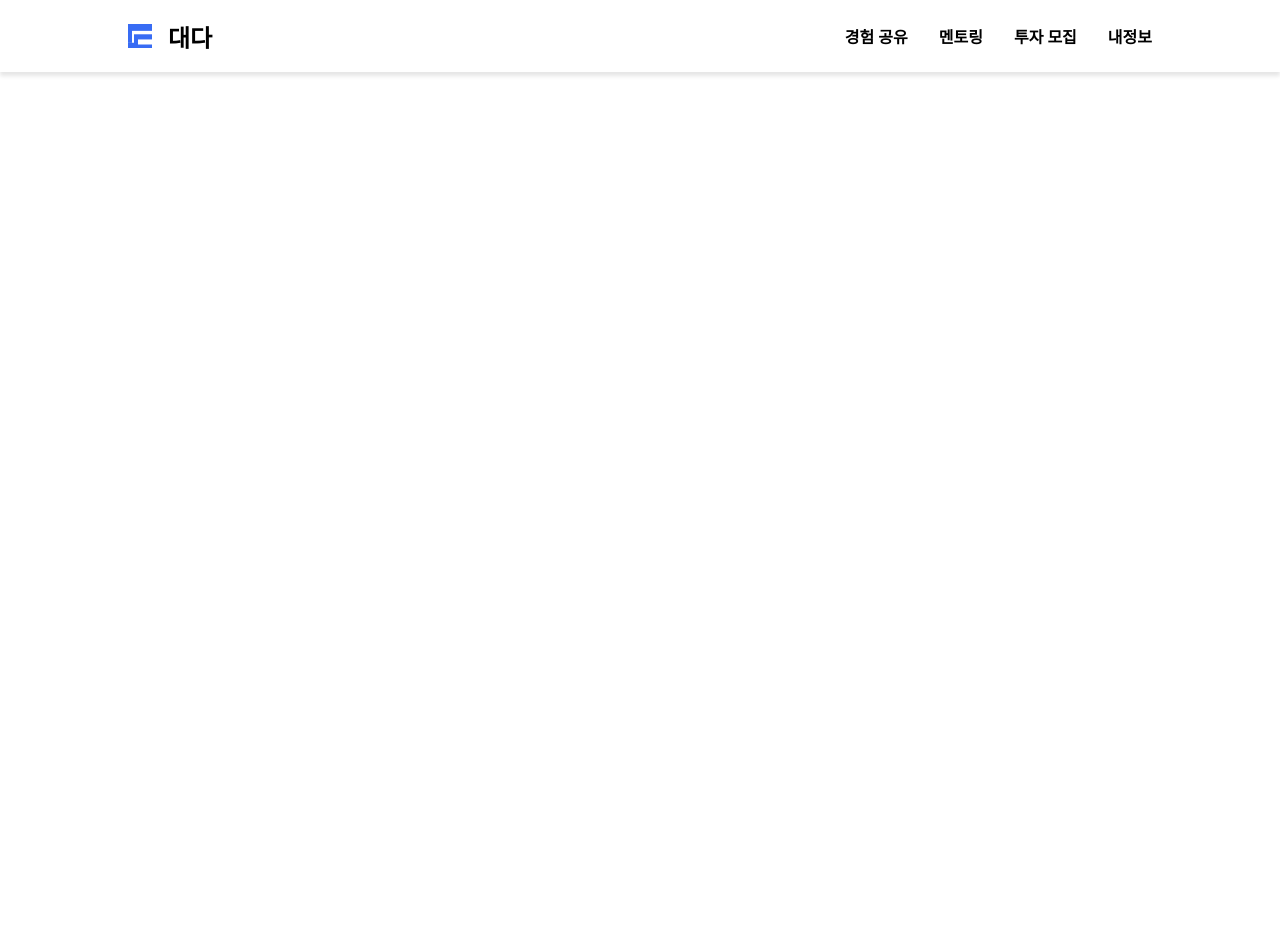
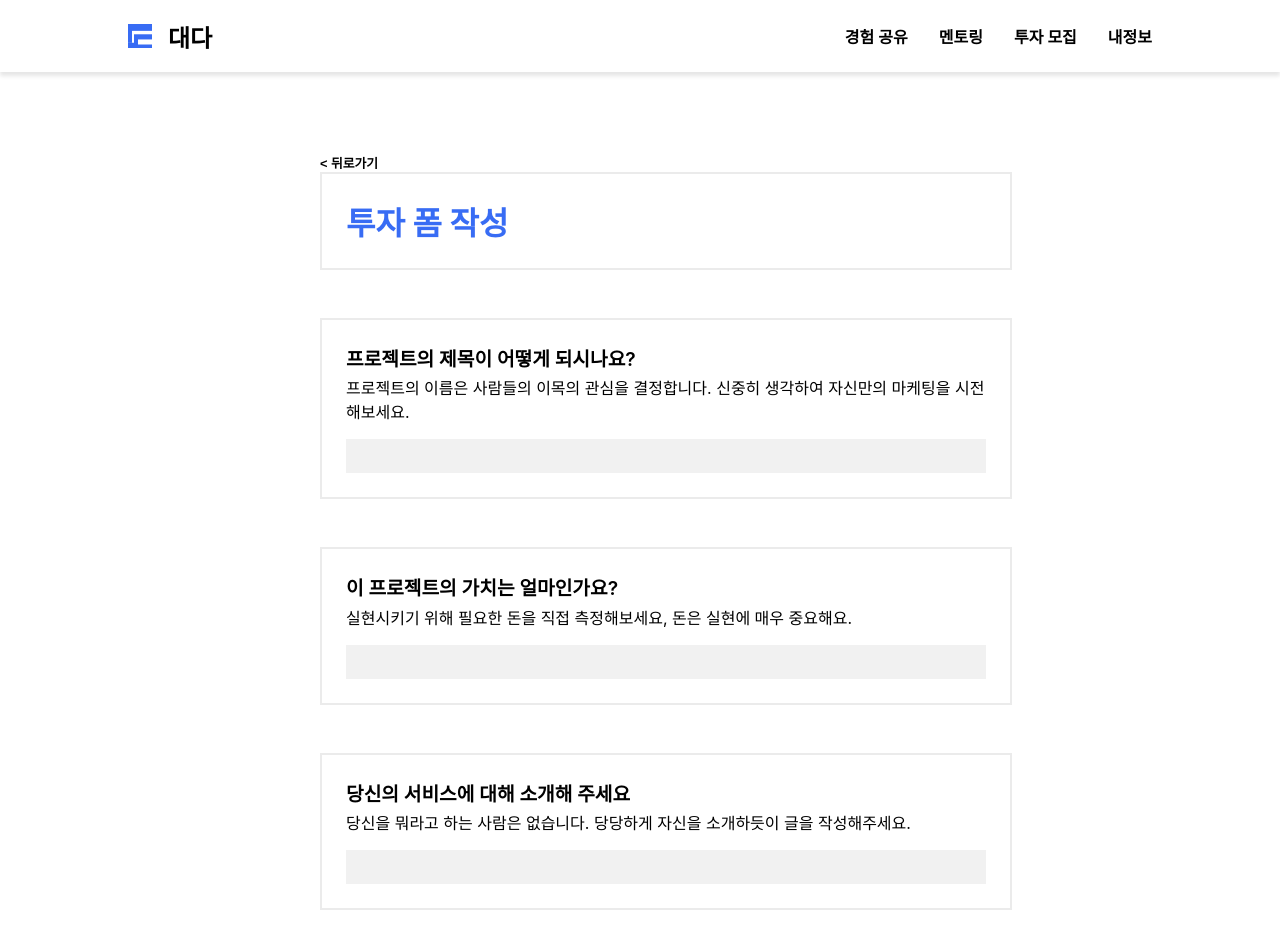
Before and after one commit to khj1030/CO1project, a React (Create React App) app in the folder frontend/: page /createinvest in a window 1280 px wide. Shown: the top 952 px of the page. Before the commit the page ends 800 px from the top, so only its background shows below. Built offline with nearby package versions, Linux system fonts and the light colour scheme.

Commit message:
Add :: Create Invest Page

```diff
--- a/frontend/src/Router.tsx
+++ b/frontend/src/Router.tsx
@@ -12,6 +12,7 @@ import ExperiencePage from "./pages/ExperiencePage";
 import ExperienceDetail from "./pages/ExperienceDetail";
 import CreateExpPage from "./pages/CreateExpPage";
 import CreateMento from "./components/createMento/CreateMento";
+import CreateinvestPage from "./pages/CreateinvestPage";
 
 const Router = () => {
   return (
@@ -22,13 +23,14 @@ const Router = () => {
         <Route path="/mentor" element={<Mentoring />} />
         <Route path="/experience" element={<ExperiencePage />} />
         <Route path="/creatementoring" element={<CreateMento />} />
+        <Route path="/createinvest" element={<CreateinvestPage />} />
         <Route path="/createexperience" element={<CreateExpPage />} />
         <Route path="/experience/:id" element={<ExperienceDetail />} />
         <Route path="/signup" element={<Signup />} />
         <Route path="/signin1" element={<Signin1 />} />
         <Route path="/signin2" element={<Signin2 />} />
         <Route path="/signin3" element={<Signin3 />} />
-        <Route path="/mypage" element={<Mypage/>} />
+        <Route path="/mypage" element={<Mypage />} />
       </Routes>
     </BrowserRouter>
   );
--- /dev/null
+++ b/frontend/src/components/createInvest/CreateInvest.tsx
@@ -0,0 +1,48 @@
+import React, { useState } from "react";
+import * as S from "../createMento/CreateMento.style";
+import FileQuestion from "../createMento/question/FileQuestion";
+import { useNavigate } from "react-router-dom";
+import Question from "../createMento/question/Question";
+import API from "../../util/API";
+
+const CreateInvest = () => {
+  const navigate = useNavigate();
+  const [image, setImage] = useState<File>();
+  const [title, setTitle] = useState<string>("");
+  const [price, setPrice] = useState<string>("");
+  const [introduce, setIntroduce] = useState<string>("");
+
+  const ServerConnect = async () => {
+    API.post("");
+  };
+
+  return (
+    <S.MainForm>
+      <S.GoBackButton onClick={() => navigate("/invest")}>
+        {"< 뒤로가기"}
+      </S.GoBackButton>
+      <S.Title>투자 폼 작성</S.Title>
+      <Question
+        title="프로젝트의 제목이 어떻게 되시나요?"
+        context="프로젝트의 이름은 사람들의 이목의 관심을 결정합니다. 신중히 생각하여 자신만의 마케팅을 시전해보세요."
+        setState={setTitle}
+        state={title}
+      />
+      <Question
+        title="이 프로젝트의 가치는 얼마인가요?"
+        context="실현시키기 위해 필요한 돈을 직접 측정해보세요, 돈은 실현에 매우 중요해요."
+        setState={setPrice}
+        state={price}
+      />
+      <Question
+        title="당신의 서비스에 대해 소개해 주세요"
+        context="당신을 뭐라고 하는 사람은 없습니다. 당당하게 자신을 소개하듯이 글을 작성해주세요."
+        setState={setIntroduce}
+        state={introduce}
+      />
+      <S.SubminButton onClick={ServerConnect}>투자 폼 작성하기</S.SubminButton>
+    </S.MainForm>
+  );
+};
+
+export default CreateInvest;
--- /dev/null
+++ b/frontend/src/components/createMento/question/FileQuestion.tsx
@@ -0,0 +1,28 @@
+import React, { Dispatch, SetStateAction, ChangeEvent } from "react";
+import * as S from "./Question.style";
+
+interface IFileQuestionProps {
+  title: string;
+  context: string;
+  state: File | undefined;
+  setState: Dispatch<SetStateAction<any>>;
+}
+
+const FileQuestion = (props: IFileQuestionProps) => {
+  const ImageOnChangeHandler = (event: ChangeEvent<HTMLInputElement>) => {
+    const file = event.target.files?.[0];
+    props.setState(file);
+  };
+  return (
+    <S.MainWrap>
+      <S.Title>{props.title}</S.Title>
+      <S.Context>{props.context}</S.Context>
+      <>
+        <S.FileInputContents type="file" onChange={ImageOnChangeHandler} />
+        <S.GetFileButton>사진 불러오기</S.GetFileButton>
+      </>
+    </S.MainWrap>
+  );
+};
+
+export default FileQuestion;
--- a/frontend/src/components/createMento/question/Question.style.ts
+++ b/frontend/src/components/createMento/question/Question.style.ts
@@ -25,3 +25,23 @@ export const InputContents = styled.input`
   border: none;
   box-shadow: none;
 `;
+
+export const FileInputContents = styled.input`
+  position: absolute;
+  font-size: 0.8rem;
+  border: none;
+  box-shadow: none;
+  background-color: blue;
+  padding: 0.5rem;
+  width: 7.5rem;
+  opacity: 0;
+`;
+
+export const GetFileButton = styled.button`
+  background-color: #23e9b4;
+  font-size: 0.8rem;
+  color: white;
+  border: none;
+  padding: 0.5rem 2rem;
+  border-radius: 5px;
+`;
--- /dev/null
+++ b/frontend/src/pages/CreateinvestPage.tsx
@@ -0,0 +1,8 @@
+import React from "react";
+import CreateInvest from "../components/createInvest/CreateInvest";
+
+const CreateinvestPage = () => {
+  return <CreateInvest />;
+};
+
+export default CreateinvestPage;
--- a/package.json
+++ b/package.json
@@ -3,5 +3,6 @@
     "react": "^18.2.0",
     "react-router-dom": "^6.13.0",
     "styled-components": "^5.3.10"
-  }
+  },
+  "build": "webpack"
 }
```
